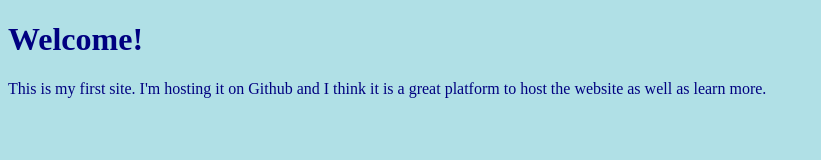
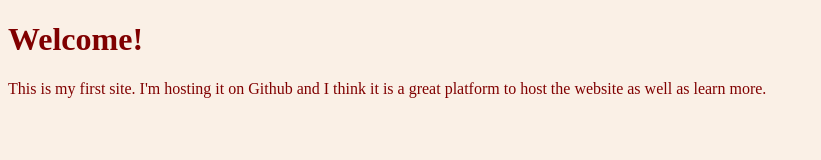
Before and after one commit to darshanpr/darshanpr.github.io, a plain HTML site: page index.html in a window 1280 px wide. Shown: the whole page, without its empty margins (0-821 px from the left). Drawn offline with Linux system fonts and the light colour scheme.

Commit message:
Update index.html

```diff
--- a/index.html
+++ b/index.html
@@ -2,14 +2,14 @@
 <html>
 <head>
 	  <meta charset="UTF-8">
-	  <meta name="description" content="Free Web tutorials">
+	  <meta name="description" content="A very simple HTML page">
 	  <meta name="keywords" content="HTML, CSS, JavaScript">
 	  <meta name="author" content="Darshan Prajapati">
 	  <meta name="viewport" content="width=device-width, initial-scale=1.0">
-	<title>Web Designing Tutorials</title>
+	<title>Welcome!</title>
 </head>
-<body style="background-color:powderblue">
-	<h1 style="color:navy">Welcome!</h1>
-	<p style="color:navy">This is my first site. I'm hosting it on Github and I think it is a great platform to host the website as well as learn more.</p>
+<body style="background-color:linen">
+	<h1 style="color:maroon">Welcome!</h1>
+	<p style="color:maroon">This is my first site. I'm hosting it on Github and I think it is a great platform to host the website as well as learn more.</p>
 </body>
 </html>
```
